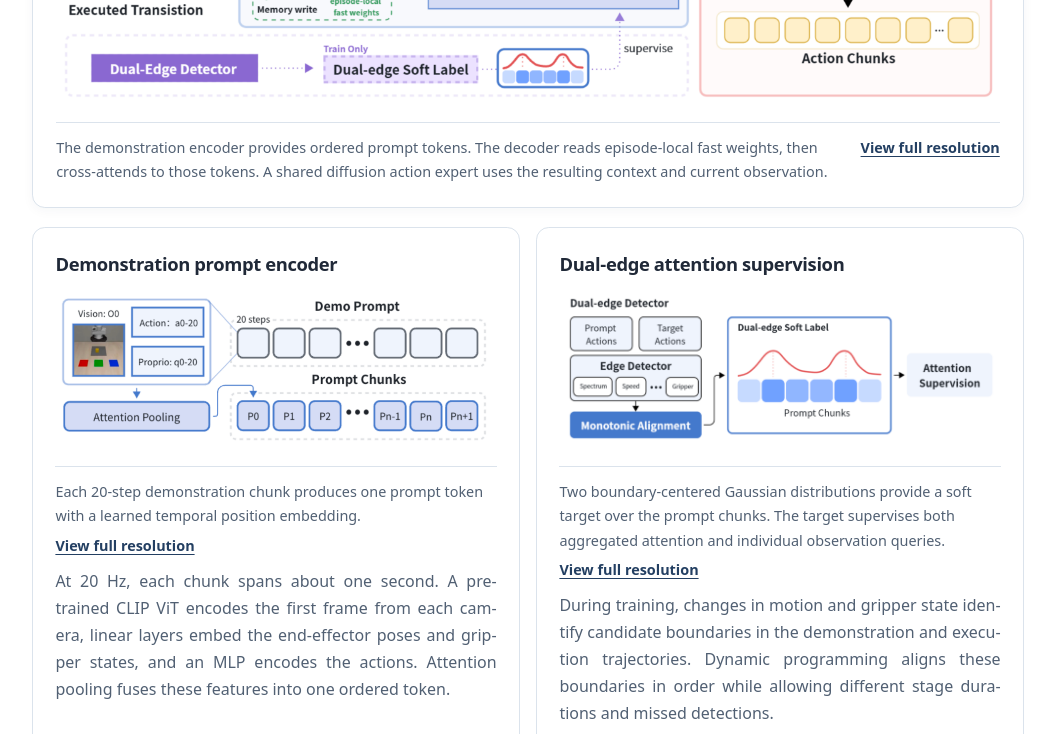
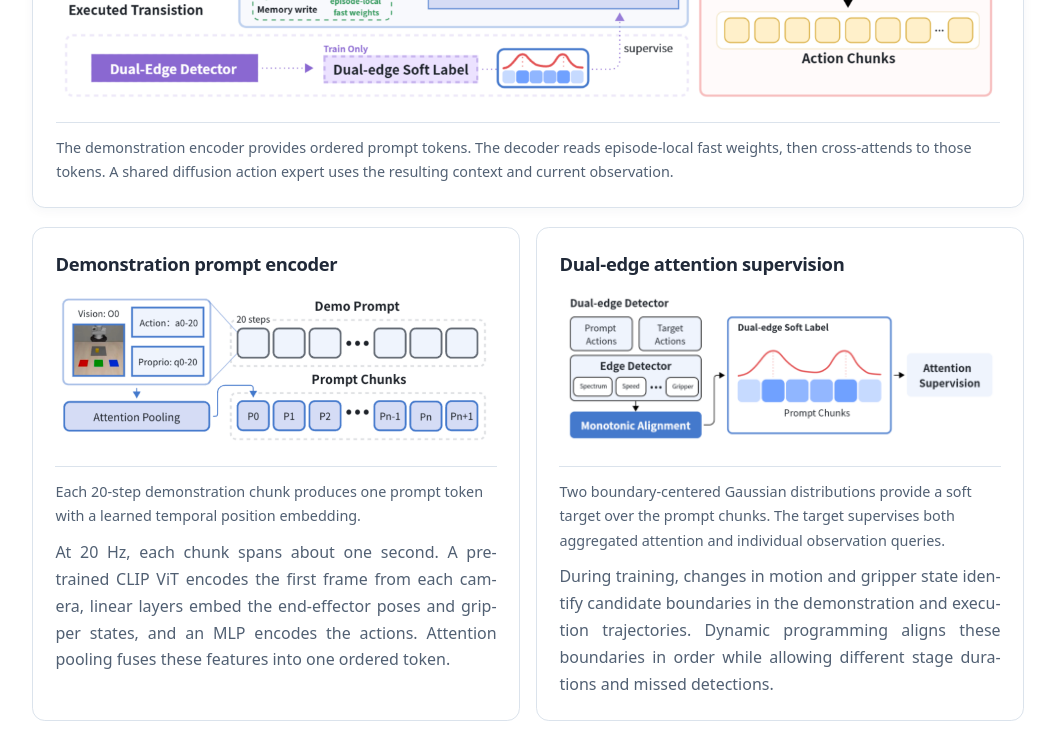
Before and after one commit to Ye-2077/pace.github.io, a plain HTML site: page index.html in a window 1280 px wide. Shown: the part 1640-2374 px from the top of the page, without its empty margins (112-1167 px from the left). Drawn offline with Linux system fonts and the light colour scheme.

Commit message:
Simplify figure captions

```diff
--- a/index.html
+++ b/index.html
@@ -7,7 +7,7 @@
   <meta name="citation_title" content="PACE: Stage-Consistent Long-Horizon Robot Manipulation via Progress-Aligned Context for Execution">
   <meta name="theme-color" content="#ffffff">
   <title>PACE · Progress-Aligned Context for Execution</title>
-  <link rel="stylesheet" href="style.css?v=44724e50d79f">
+  <link rel="stylesheet" href="style.css?v=916fcacfeb5b">
   <script src="demos.js" defer></script>
 </head>
 <body id="top">
@@ -47,14 +47,14 @@
       <p>PACE is a closed-loop policy conditioned on one complete perception–action demonstration. It uses the current observation and the transitions the robot has already executed to retrieve the relevant interval of the demonstration, even when the same scene recurs or the robot and demonstrator move at different speeds.</p>
       <figure class="research-figure">
         <a href="assets/pace-architecture.png"><img src="assets/pace-architecture.png" alt="PACE architecture with a demonstration prompt encoder, a progress-alignment decoder that writes and reads episode-local fast weights, and a diffusion action expert. A dual-edge detector supervises cross-attention during training." width="2652" height="1026"></a>
-        <figcaption><span>The demonstration encoder provides ordered prompt tokens. The decoder reads episode-local fast weights, then cross-attends to those tokens. A shared diffusion action expert uses the resulting context and current observation.</span><a href="assets/pace-architecture.png">View full resolution</a></figcaption>
+        <figcaption>The demonstration encoder provides ordered prompt tokens. The decoder reads episode-local fast weights, then cross-attends to those tokens. A shared diffusion action expert uses the resulting context and current observation.</figcaption>
       </figure>
       <div class="method-steps">
         <article>
           <h3>Demonstration prompt encoder</h3>
           <figure class="research-figure">
             <a href="assets/demo-prompt-encoder.png"><img src="assets/demo-prompt-encoder.png" alt="The initial image, actions, and proprioception for each 20-step demonstration chunk are pooled into an ordered sequence of prompt tokens." width="1760" height="650" loading="lazy"></a>
-            <figcaption><span>Each 20-step demonstration chunk produces one prompt token with a learned temporal position embedding.</span><a href="assets/demo-prompt-encoder.png" aria-label="View the demonstration prompt encoder at full resolution">View full resolution</a></figcaption>
+            <figcaption>Each 20-step demonstration chunk produces one prompt token with a learned temporal position embedding.</figcaption>
           </figure>
           <p>At 20 Hz, each chunk spans about one second. A pretrained CLIP ViT encodes the first frame from each camera, linear layers embed the end-effector poses and gripper states, and an MLP encodes the actions. Attention pooling fuses these features into one ordered token.</p>
         </article>
@@ -62,7 +62,7 @@
           <h3>Dual-edge attention supervision</h3>
           <figure class="research-figure">
             <a href="assets/dual-edge-detector.png"><img src="assets/dual-edge-detector.png" alt="The dual-edge detector aligns boundaries from prompt and target actions and creates soft labels at the two edges of the relevant prompt interval." width="1806" height="636" loading="lazy"></a>
-            <figcaption><span>Two boundary-centered Gaussian distributions provide a soft target over the prompt chunks. The target supervises both aggregated attention and individual observation queries.</span><a href="assets/dual-edge-detector.png" aria-label="View the dual-edge detector at full resolution">View full resolution</a></figcaption>
+            <figcaption>Two boundary-centered Gaussian distributions provide a soft target over the prompt chunks. The target supervises both aggregated attention and individual observation queries.</figcaption>
           </figure>
           <p>During training, changes in motion and gripper state identify candidate boundaries in the demonstration and execution trajectories. Dynamic programming aligns these boundaries in order while allowing different stage durations and missed detections.</p>
         </article>
@@ -210,7 +210,7 @@
         <div class="result-grid">
           <figure class="research-figure">
             <a href="assets/ablation-outcomes.png"><img src="assets/ablation-outcomes.png" alt="In 30 rollouts per method, BPP succeeds 5 times, support only 1 time, dual-edge only 3 times, and full PACE 22 times. Wrong-stage failures are 14, 17, 16, and 1, respectively." width="1850" height="1244" loading="lazy"></a>
-            <figcaption><span>Outcomes from the separate 2-step Block Routing ablation, with 30 rollouts per method. Bar labels give exact episode counts.</span><a href="assets/ablation-outcomes.png" aria-label="View rollout outcomes at full resolution">View full resolution</a></figcaption>
+            <figcaption>Outcomes from the separate 2-step Block Routing ablation, with 30 rollouts per method. Bar labels give exact episode counts.</figcaption>
           </figure>
           <div class="result-explanation">
             <p><strong>Full PACE completes 22 of 30 rollouts (73.3%), compared with 5 of 30 for BPP (16.7%).</strong> Wrong-stage failures fall from 14 to 1, and the other seven failures with full PACE are wrong grasps.</p>
@@ -223,7 +223,7 @@
         <h3 id="tracking-title">Attention during execution</h3>
         <figure class="research-figure">
           <a href="assets/attention-tracking.png"><img src="assets/attention-tracking.png" alt="Three attention heatmaps for BPP, PACE without fast-weight memory, and full PACE. BPP attention is diffuse, the no-memory variant oscillates, and full PACE progresses toward later demonstration chunks." width="2560" height="1128" loading="lazy"></a>
-          <figcaption><span>Attention over demonstration chunks in representative 2-step rollouts. The red line marks the attention center and the dashed lines mark execution-stage boundaries.</span><a href="assets/attention-tracking.png">View full resolution</a></figcaption>
+          <figcaption>Attention over demonstration chunks in representative 2-step rollouts. The red line marks the attention center and the dashed lines mark execution-stage boundaries.</figcaption>
         </figure>
       </article>
 
@@ -232,7 +232,7 @@
         <div class="result-grid">
           <figure class="research-figure">
             <a href="assets/history-conditioning.png"><img src="assets/history-conditioning.png" alt="With the current observation and demonstration fixed, the second approach history moves attention toward later prompt chunks. Reset history moves it toward the earlier chunks. A separate example compares matched, earlier, later, and shuffled histories." width="1626" height="1320" loading="lazy"></a>
-            <figcaption><span>The black dot marks the attention center. Red lines mark the matched stage boundaries.</span><a href="assets/history-conditioning.png" aria-label="View counterfactual execution history at full resolution">View full resolution</a></figcaption>
+            <figcaption>The black dot marks the attention center. Red lines mark the matched stage boundaries.</figcaption>
           </figure>
           <div class="result-explanation">
             <p><strong>The current observation and demonstration stay fixed while the execution history changes.</strong> In the upper panel, using the history from the second approach to the block moves attention to later prompt chunks. Resetting memory moves attention back toward the early chunks.</p>
--- a/style.css
+++ b/style.css
@@ -138,21 +138,21 @@ button.button-primary:hover { background: var(--accent-dark); color: #fff; }
 }
 .research-figure > a { display: block; border-radius: .3rem; }
 .research-figure figcaption, .video-frame figcaption {
+  color: var(--muted);
+  font-size: .9rem;
+}
+.video-frame figcaption {
   display: flex;
   justify-content: space-between;
   align-items: baseline;
   flex-wrap: wrap;
   gap: .32rem 1rem;
-  color: var(--muted);
-  font-size: .9rem;
 }
 .research-figure figcaption {
   margin-top: .95rem;
   padding-top: .8rem;
   border-top: 1px solid var(--line);
 }
-.research-figure figcaption span { flex: 1 1 69%; }
-.research-figure figcaption a { font-weight: 650; }
 
 .method-steps {
   display: grid;
```
